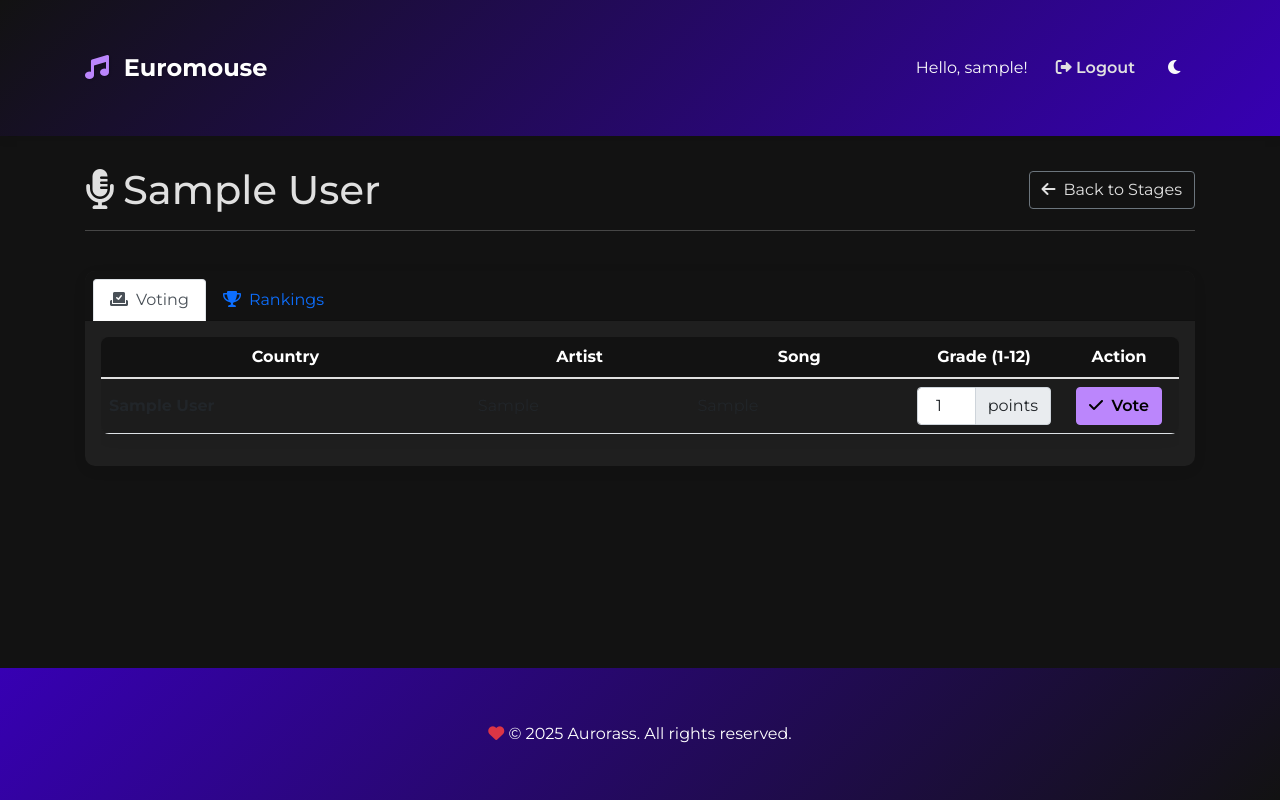
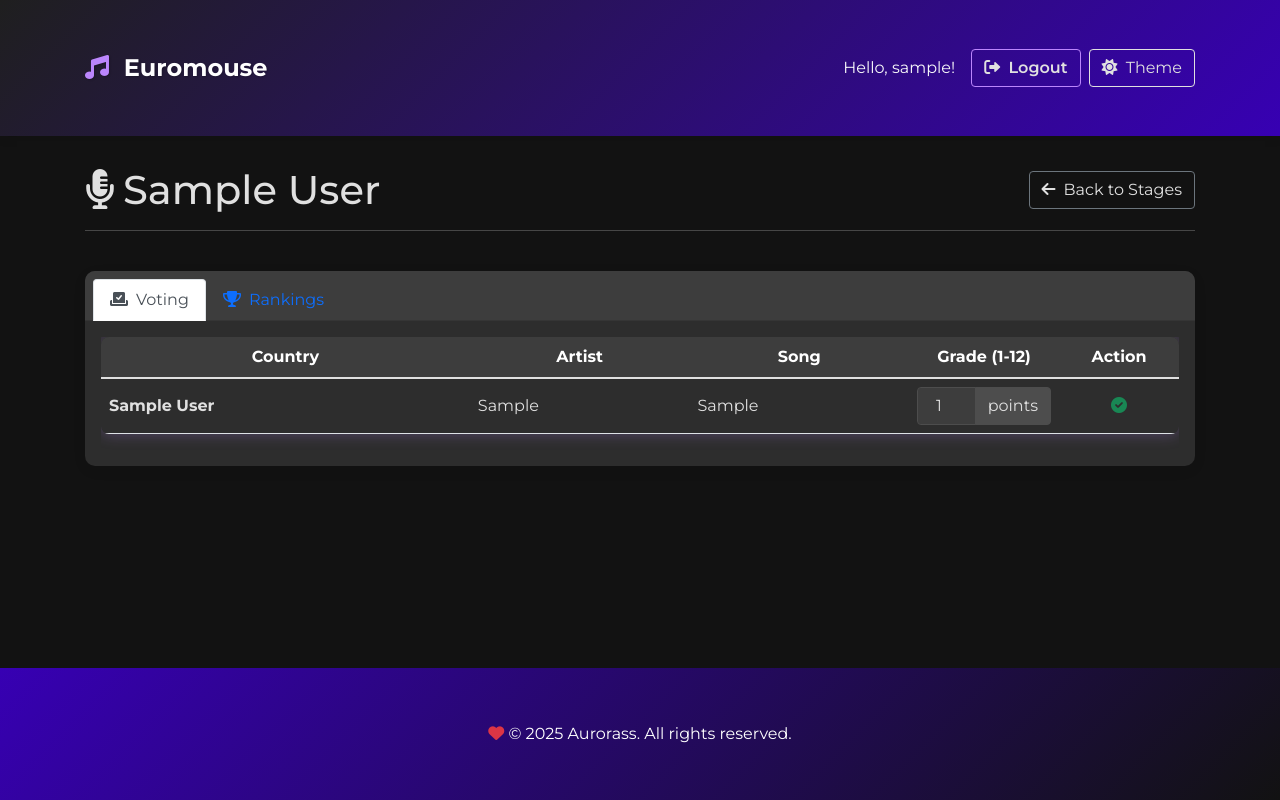
Before and after one commit to supercakecrumb/my-eurovision-table, a Flask app: page /stage/1 in a window 1280 px wide. Run offline with Flask 3, Linux system fonts and the light colour scheme; the visitor is signed in with stand-in values (Sample User, id 1); tables that the repository leaves empty hold one stand-in row (values such as "Sample post").

Commit message:
change table, remove vote button

```diff
--- a/app/routes.py
+++ b/app/routes.py
@@ -1,4 +1,4 @@
-from flask import render_template, request, redirect, session, url_for, flash
+from flask import render_template, request, redirect, session, url_for, flash, jsonify
 from .models import db, User, Stage, Country, Grade
 from .forms import LoginForm, GradeForm
 
@@ -65,8 +65,10 @@
     @app.route('/stage/<int:stage_id>/submit/<int:country_id>', methods=['POST'])
     def submit_grades(stage_id, country_id):
         if 'user_id' not in session:
+            if request.headers.get('X-Requested-With') == 'XMLHttpRequest':
+                return jsonify({'success': False, 'message': "Please log in to vote"})
             flash("Please log in to vote", "warning")
-            return redirect(url_for('index'))  # Fixed: redirect to index instead of login
+            return redirect(url_for('index'))
 
         user_id = session['user_id']
         # Convert grade_value to integer
@@ -74,9 +76,13 @@
             grade_value = int(request.form.get('grade'))
             # Validate grade is within allowed range
             if not 1 <= grade_value <= 12:
+                if request.headers.get('X-Requested-With') == 'XMLHttpRequest':
+                    return jsonify({'success': False, 'message': "Grade must be between 1 and 12"})
                 flash("Grade must be between 1 and 12", "danger")
                 return redirect(url_for('stage', stage_id=stage_id))
         except (ValueError, TypeError):
+            if request.headers.get('X-Requested-With') == 'XMLHttpRequest':
+                return jsonify({'success': False, 'message': "Invalid grade value"})
             flash("Invalid grade value", "danger")
             return redirect(url_for('stage', stage_id=stage_id))
 
@@ -89,5 +95,25 @@
             db.session.add(new_grade)
 
         db.session.commit()
+
+        # Handle AJAX requests
+        if request.headers.get('X-Requested-With') == 'XMLHttpRequest':
+            # Get updated rankings for this stage
+            rankings = db.session.query(
+                Country.id,
+                db.func.sum(Grade.value).label('total_grade')
+            ).join(Grade).filter(Grade.stage_id == stage_id).group_by(Country.id).order_by(
+                db.func.sum(Grade.value).desc()).all()
+
+            # Format rankings for JSON response
+            rankings_data = [{'country_id': country_id, 'total_grade': total_grade}
+                            for country_id, total_grade in rankings]
+
+            return jsonify({
+                'success': True,
+                'message': "Your vote has been recorded!",
+                'rankings': rankings_data
+            })
+
         flash("Your vote has been recorded!", "success")
         return redirect(url_for('stage', stage_id=stage_id))
--- a/app/templates/base.html
+++ b/app/templates/base.html
@@ -29,48 +29,21 @@
             padding: 15px 0;
         }
 
-        /* Remove button rectangles */
+        /* Button styling */
         .btn-outline-eurovision, .btn-outline-light {
-            border: none !important;
+            border: 1px solid !important;
             box-shadow: none !important;
+            transition: all 0.3s ease;
         }
 
         .btn-outline-eurovision:hover, .btn-outline-light:hover {
-            background: none !important;
-            box-shadow: none !important;
+            background-color: rgba(255, 255, 255, 0.2) !important;
+            box-shadow: 0 2px 5px rgba(0, 0, 0, 0.2) !important;
         }
 
         /* Fix black text in titles */
         h1, h2, h3, h4, h5, h6, p, span, a {
             color: inherit !important;
-        }
-
-        /* Ensure all text is readable in dark theme */
-        .dark-theme {
-            --eurovision-blue: #121212;
-            --eurovision-pink: #bb86fc;
-            --eurovision-purple: #3700b3;
-            --eurovision-light: #1f1f1f;
-            background-color: #121212;
-            color: #e0e0e0;
-        }
-
-        .dark-theme .navbar,
-        .dark-theme .card,
-        .dark-theme .btn-eurovision,
-        .dark-theme .btn-outline-eurovision,
-        .dark-theme .table,
-        .dark-theme .table thead {
-            color: #e0e0e0;
-        }
-
-        .dark-theme .btn-outline-eurovision:hover {
-            background-color: #bb86fc;
-            color: black;
-        }
-
-        .dark-theme a {
-            color: #bb86fc;
         }
 
         /* Dark Theme */
@@ -84,17 +57,57 @@
         }
 
         .dark-theme .navbar {
-            background: linear-gradient(135deg, var(--eurovision-blue), var(--eurovision-purple)) !important;
+            background: linear-gradient(135deg, #1f1f1f, #3700b3) !important;
         }
 
         .dark-theme .card {
-            background-color: var(--eurovision-light);
+            background-color: #2d2d2d;
             color: #e0e0e0;
+        }
+
+        .dark-theme .card-header {
+            background-color: #3d3d3d;
         }
 
         .dark-theme .btn-eurovision {
             background-color: var(--eurovision-pink);
-            color: black;
+            color: white;
+        }
+
+        .dark-theme .btn-outline-eurovision {
+            color: #e0e0e0;
+            border-color: #bb86fc !important;
+        }
+
+        .dark-theme .btn-outline-eurovision:hover {
+            background-color: rgba(187, 134, 252, 0.2) !important;
+            color: #bb86fc;
+        }
+
+        .dark-theme .btn-outline-light {
+            color: #e0e0e0;
+            border-color: #e0e0e0 !important;
+        }
+
+        .dark-theme .btn-outline-light:hover {
+            background-color: rgba(224, 224, 224, 0.2) !important;
+            color: #ffffff;
+        }
+
+        .dark-theme a {
+            color: #bb86fc;
+        }
+
+        .dark-theme .form-control {
+            background-color: #3d3d3d;
+            color: #e0e0e0;
+            border-color: #4d4d4d;
+        }
+
+        .dark-theme .input-group-text {
+            background-color: #4d4d4d;
+            color: #e0e0e0;
+            border-color: #4d4d4d;
         }
 
         .navbar-brand {
@@ -193,12 +206,12 @@
             <div class="d-flex align-items-center">
                 {% if session.user_id %}
                     <span class="text-light me-3">Hello, {{ session.username }}!</span>
-                    <a href="/logout" class="btn btn-outline-eurovision me-2"><i class="fas fa-sign-out-alt"></i> Logout</a>
+                    <a href="/logout" class="btn btn-outline-eurovision me-2"><i class="fas fa-sign-out-alt me-1"></i> Logout</a>
                     <button id="theme-toggle" class="btn btn-outline-light">
-                        <i id="theme-icon" class="fas fa-moon"></i>
+                        <i id="theme-icon" class="fas fa-moon me-1"></i> Theme
                     </button>
                 {% else %}
-                    <a href="/" class="btn btn-outline-eurovision"><i class="fas fa-sign-in-alt"></i> Login</a>
+                    <a href="/" class="btn btn-outline-eurovision"><i class="fas fa-sign-in-alt me-1"></i> Login</a>
                 {% endif %}
             </div>
         </div>
@@ -218,14 +231,20 @@
             themeIcon.classList.replace('fa-moon', 'fa-sun');
         } else {
             body.classList.add('dark-theme');
+            themeIcon.classList.replace('fa-moon', 'fa-sun');
         }
 
         // Toggle theme on button click
         themeToggle.addEventListener('click', () => {
             body.classList.toggle('dark-theme');
             const isDark = body.classList.contains('dark-theme');
-            themeIcon.classList.toggle('fa-moon', !isDark);
-            themeIcon.classList.toggle('fa-sun', isDark);
+
+            if (isDark) {
+                themeIcon.classList.replace('fa-moon', 'fa-sun');
+            } else {
+                themeIcon.classList.replace('fa-sun', 'fa-moon');
+            }
+
             localStorage.setItem('theme', isDark ? 'dark' : 'light');
         });
     </script>
--- a/app/templates/stage.html
+++ b/app/templates/stage.html
@@ -34,7 +34,7 @@
         <div class="tab-content" id="eurovisionTabsContent">
             <div class="tab-pane fade show active" id="voting" role="tabpanel" aria-labelledby="voting-tab">
                 <div class="table-responsive">
-                    <table class="table table-hover table-striped align-middle" style="background-color: var(--eurovision-light); color: var(--eurovision-blue);">
+                    <table class="table align-middle" id="voting-table">
                         <thead>
                             <tr class="text-center">
                                 <th>Country</th>
@@ -47,7 +47,7 @@
                         <tbody>
                             {% for country in countries %}
                             <tr>
-                                <form method="POST" action="{{ url_for('submit_grades', stage_id=stage.id, country_id=country.id) }}">
+                                <form id="form-{{ country.id }}" method="POST" action="{{ url_for('submit_grades', stage_id=stage.id, country_id=country.id) }}">
                                     <td class="fw-bold">
                                         <div class="d-flex align-items-center">
                                             <span class="me-2">{{ country.display_name }}</span>
@@ -58,14 +58,16 @@
                                     <td>
                                         <div class="input-group">
                                             <input type="number" name="grade" min="1" max="12" value="{{ grades.get(country.id, '') }}"
-                                                class="form-control text-center" required>
+                                                class="form-control text-center grade-input" data-country-id="{{ country.id }}" required>
                                             <span class="input-group-text">points</span>
                                         </div>
                                     </td>
                                     <td class="text-center">
-                                        <button type="submit" class="btn btn-eurovision">
-                                            <i class="fas fa-check me-1"></i> Vote
-                                        </button>
+                                        <span class="vote-status" id="status-{{ country.id }}">
+                                            {% if country.id in grades %}
+                                                <i class="fas fa-check-circle text-success"></i>
+                                            {% endif %}
+                                        </span>
                                     </td>
                                 </form>
                             </tr>
@@ -76,7 +78,7 @@
             </div>
             <div class="tab-pane fade" id="rankings" role="tabpanel" aria-labelledby="rankings-tab">
                 <div class="table-responsive">
-                    <table class="table table-hover table-striped align-middle">
+                    <table class="table align-middle" id="rankings-table">
                         <thead>
                             <tr class="text-center">
                                 <th style="width: 80px;">Rank</th>
@@ -109,15 +111,111 @@
                 </div>
             </div>
         <style>
-            .dark-theme .table {
-                background-color: #1f1f1f !important;
-                color: #e0e0e0 !important;
+            /* Table styling for both light and dark themes */
+            #voting-table, #rankings-table {
+                border-radius: 8px;
+                overflow: hidden;
             }
-            .dark-theme .table thead {
-                background-color: var(--eurovision-blue) !important;
-                color: white !important;
+
+            /* Light theme table styling */
+            #voting-table, #rankings-table {
+                background-color: var(--eurovision-light);
+                color: var(--eurovision-blue);
+            }
+
+            #voting-table thead, #rankings-table thead {
+                background-color: var(--eurovision-blue);
+                color: white;
+            }
+
+            /* Dark theme table styling */
+            .dark-theme #voting-table, .dark-theme #rankings-table {
+                background-color: #2d2d2d;
+                color: #e0e0e0;
+            }
+
+            .dark-theme #voting-table thead, .dark-theme #rankings-table thead {
+                background-color: #3d3d3d;
+                color: white;
+            }
+
+            /* Row hover effect */
+            #voting-table tbody tr:hover, #rankings-table tbody tr:hover {
+                background-color: rgba(233, 30, 99, 0.1);
+            }
+
+            /* Active tab table styling */
+            .tab-pane.active #voting-table, .tab-pane.active #rankings-table {
+                box-shadow: 0 0 15px rgba(233, 30, 99, 0.2);
+            }
+
+            .dark-theme .tab-pane.active #voting-table, .dark-theme .tab-pane.active #rankings-table {
+                box-shadow: 0 0 15px rgba(187, 134, 252, 0.3);
             }
         </style>
+
+        <script>
+            // Auto-submit form when grade input changes
+            document.addEventListener('DOMContentLoaded', function() {
+                const gradeInputs = document.querySelectorAll('.grade-input');
+
+                gradeInputs.forEach(input => {
+                    input.addEventListener('change', function() {
+                        const countryId = this.dataset.countryId;
+                        const form = document.getElementById('form-' + countryId);
+                        const statusElement = document.getElementById('status-' + countryId);
+
+                        // Show loading indicator
+                        statusElement.innerHTML = '<i class="fas fa-spinner fa-spin text-primary"></i>';
+
+                        // Submit form using fetch API
+                        fetch(form.action, {
+                            method: 'POST',
+                            body: new FormData(form),
+                            headers: {
+                                'X-Requested-With': 'XMLHttpRequest'
+                            }
+                        })
+                        .then(response => response.json())
+                        .then(data => {
+                            if (data.success) {
+                                statusElement.innerHTML = '<i class="fas fa-check-circle text-success"></i>';
+
+                                // Update rankings if needed
+                                if (data.rankings) {
+                                    // This would update the rankings tab if implemented
+                                }
+                            } else {
+                                statusElement.innerHTML = '<i class="fas fa-exclamation-circle text-danger"></i>';
+                            }
+                        })
+                        .catch(error => {
+                            console.error('Error:', error);
+                            statusElement.innerHTML = '<i class="fas fa-exclamation-circle text-danger"></i>';
+                        });
+                    });
+                });
+
+                // Add active class to the current tab's table
+                const tabs = document.querySelectorAll('button[data-bs-toggle="tab"]');
+                tabs.forEach(tab => {
+                    tab.addEventListener('shown.bs.tab', function(event) {
+                        const targetId = event.target.getAttribute('data-bs-target').substring(1);
+                        const targetPane = document.getElementById(targetId);
+
+                        if (targetPane) {
+                            const tables = document.querySelectorAll('.table');
+                            tables.forEach(table => table.classList.remove('active-table'));
+
+                            const targetTable = targetPane.querySelector('.table');
+                            if (targetTable) {
+                                targetTable.classList.add('active-table');
+                            }
+                        }
+                    });
+                });
+            });
+        </script>
         </div>
     </div>
 </div>
```
